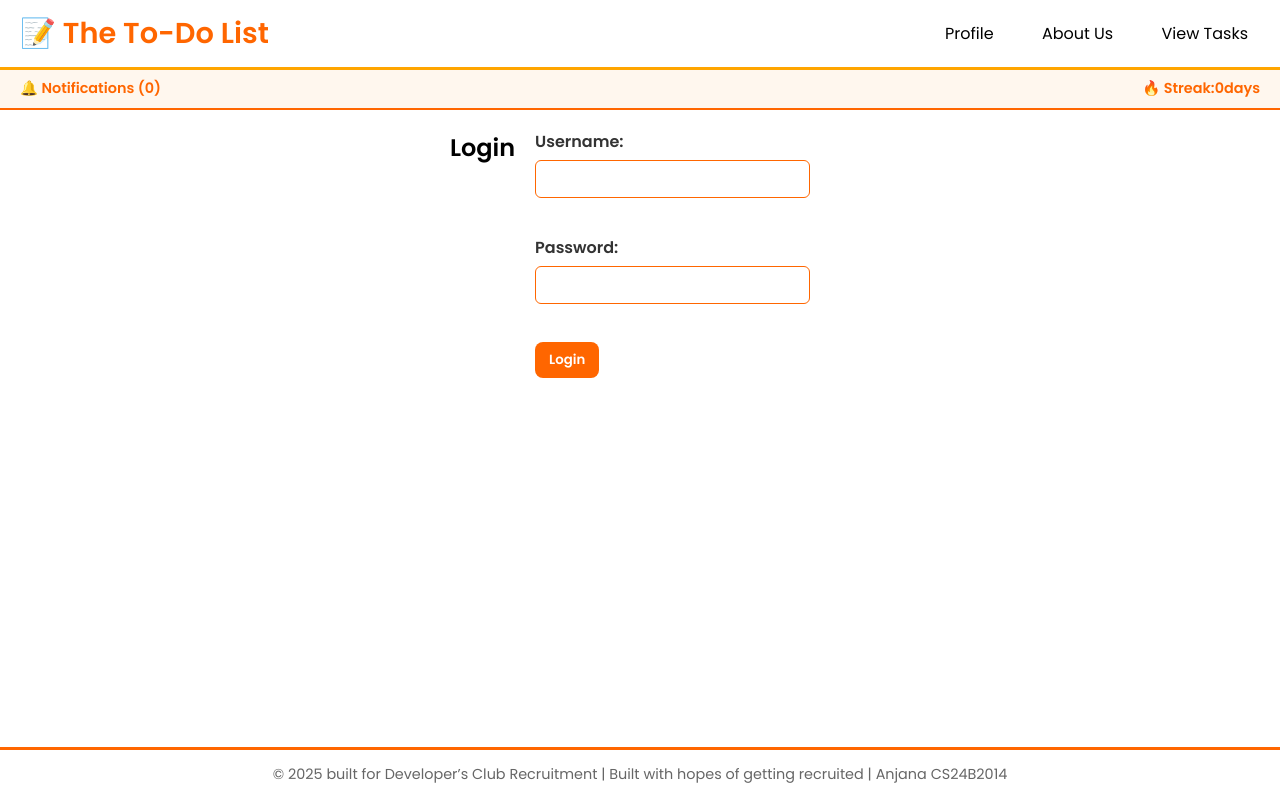
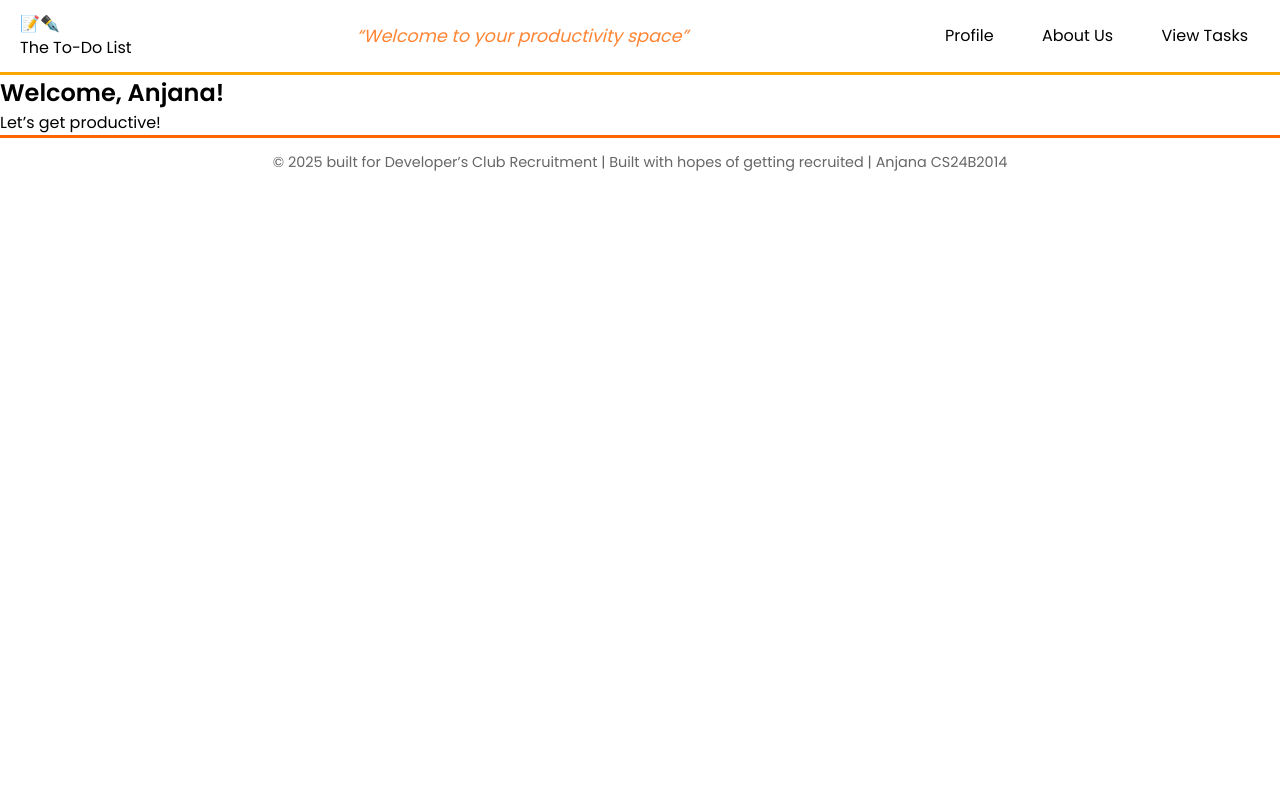
Before and after one commit to itsjanajana/webdevtask-devclubrecruit, a plain HTML site: page profile.html in a window 1280 px wide. Drawn offline with Linux system fonts and the light colour scheme.

Commit message:
Update profile.html
add profile welcome message

```diff
--- a/profile.html
+++ b/profile.html
@@ -3,72 +3,34 @@
 <head>
   <meta charset="UTF-8" />
   <meta name="viewport" content="width=device-width, initial-scale=1" />
-  <title>Profile - The To-Do List</title>
+  <title>Profile - Anjana</title>
   <link rel="stylesheet" href="style.css" />
+  <link href="https://fonts.googleapis.com/css2?family=Poppins&display=swap" rel="stylesheet" />
 </head>
 <body>
-
-  <header>
+  <!-- HEADER -->
+  <header id="header">
     <div class="header-left">
-      <h1>📝 The To-Do List</h1>
+      <div id="logo">📝✒️</div>
+      <div id="site-name">The To-Do List</div>
     </div>
-    <div class="header-center">
-      <p id="quote"></p>
-    </div>
-    <div class="header-right">
+    <div class="header-center" id="daily-quote">“Welcome to your productivity space”</div>
+    <nav class="header-right">
       <a href="profile.html">Profile</a>
       <a href="about.html">About Us</a>
       <a href="index.html">View Tasks</a>
-    </div>
+    </nav>
   </header>
 
-  <div class="sub-header">
-    <div class="notifications">
-      🔔 Notifications (<span id="notification-count">0</span>)
-      <div id="notification-list" class="hidden"></div>
-    </div>
-    <div class="streak">
-      🔥 Streak: <span id="streak-count">0</span> days
-    </div>
-  </div>
-
-  <main class="container profile-page">
-    <h2>Login</h2>
-    <form id="login-form">
-      <label for="username">Username:</label><br />
-      <input type="text" id="username" name="username" required /><br /><br />
-      <label for="password">Password:</label><br />
-      <input type="password" id="password" name="password" required /><br /><br />
-      <button type="submit">Login</button>
-    </form>
-
-    <p id="login-message" style="color: red; margin-top: 10px;"></p>
+  <main id="main-content" class="profile-main">
+    <section id="welcome-section" class="card">
+      <h1>Welcome, Anjana!</h1>
+      <p class="subtitle">Let’s get productive!</p>
+    </section>
   </main>
 
-  <footer>
+  <footer id="footer">
     © 2025 built for Developer’s Club Recruitment | Built with hopes of getting recruited | Anjana CS24B2014
   </footer>
-
-  <script>
-    const form = document.getElementById('login-form');
-    const message = document.getElementById('login-message');
-
-    form.addEventListener('submit', function(event) {
-      event.preventDefault();
-      const username = form.username.value.trim();
-      const password = form.password.value.trim();
-
-      if (username.toLowerCase() === 'anjana' && password === 'harrypotter') {
-        message.style.color = 'green';
-        message.textContent = 'Login successful! Redirecting...';
-        setTimeout(() => {
-          window.location.href = 'index.html';
-        }, 1500);
-      } else {
-        message.style.color = 'red';
-        message.textContent = 'Invalid username or password. Try again.';
-      }
-    });
-  </script>
 </body>
 </html>
```
